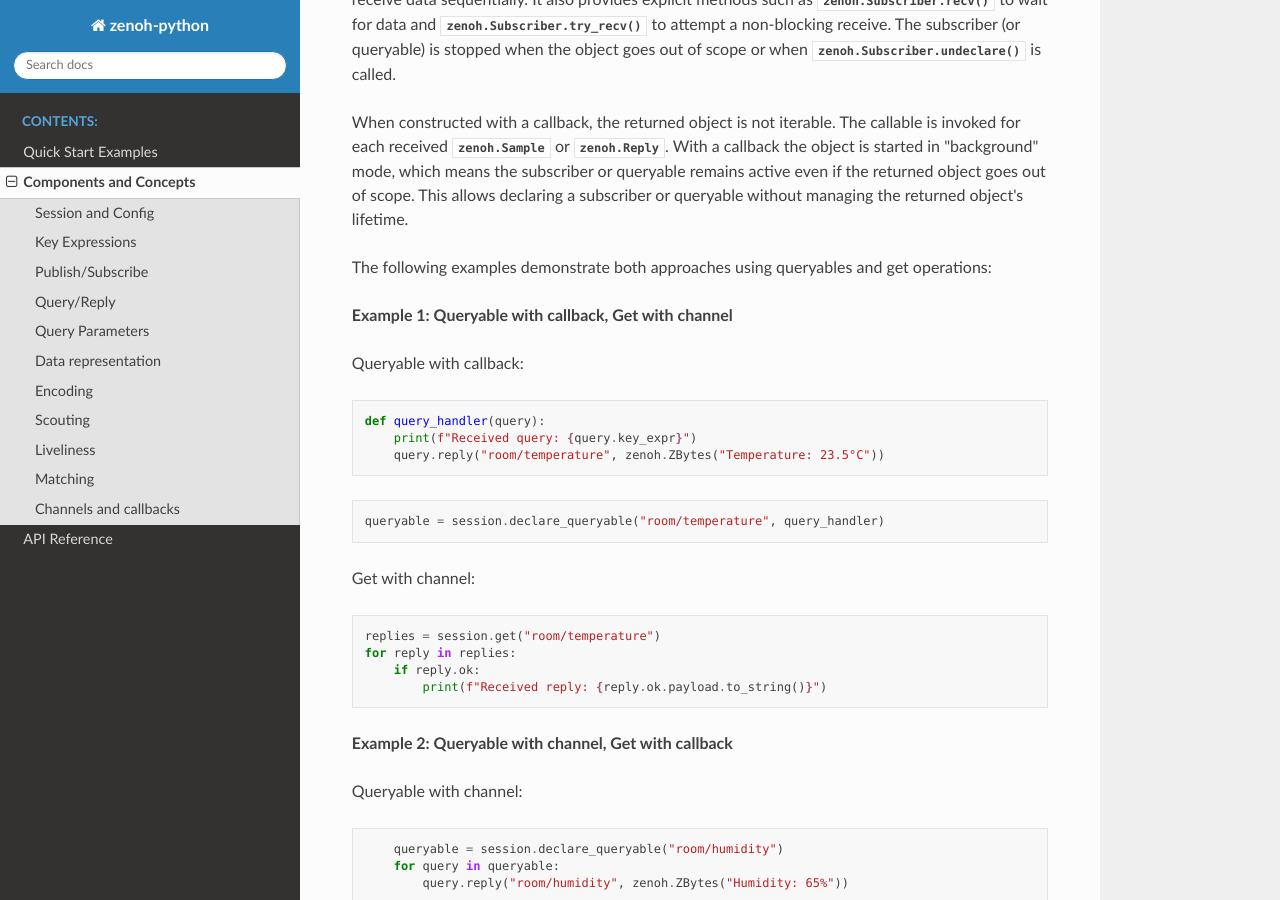
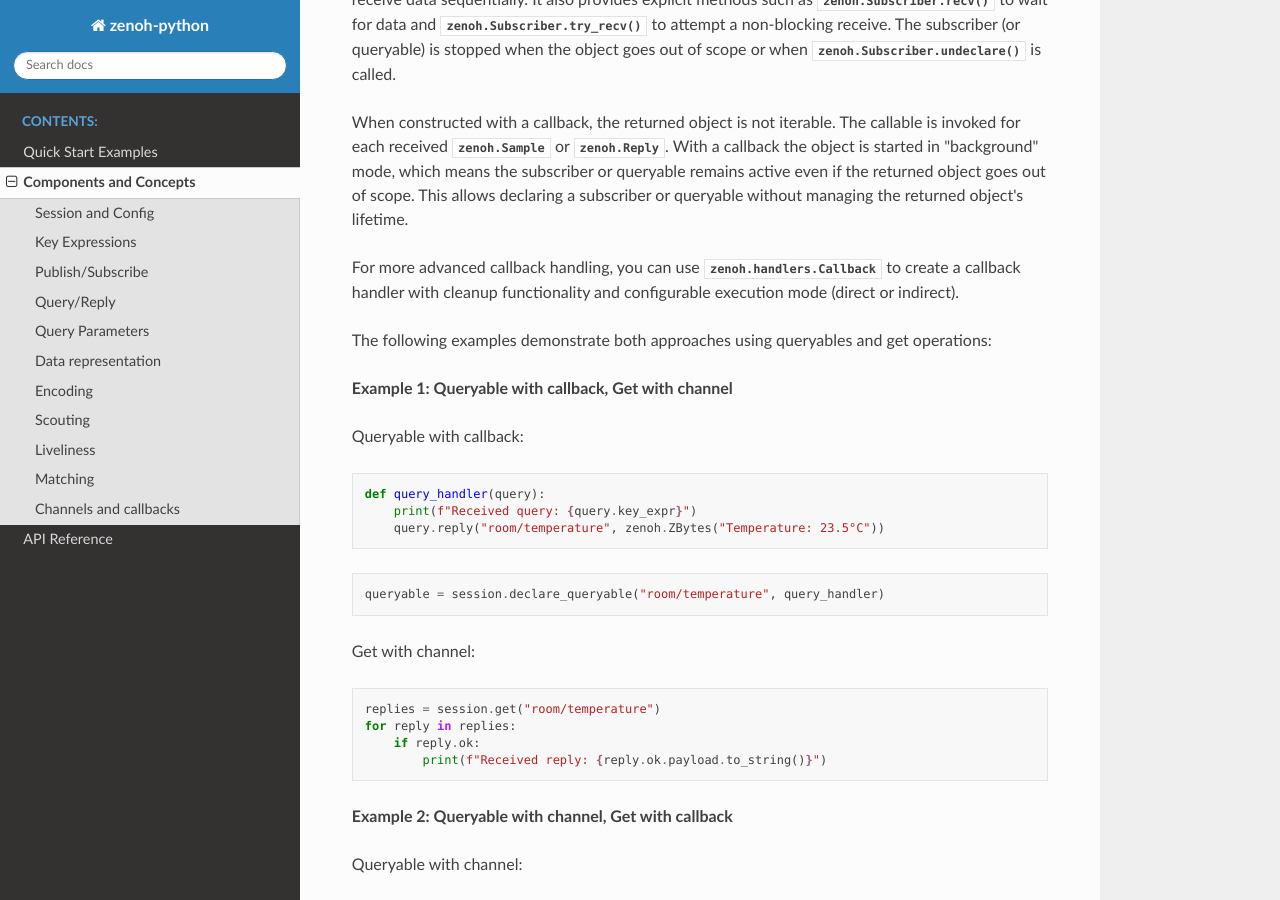
Before and after one commit to eclipse-zenoh/zenoh-python, a Sphinx documentation site: the page built from docs/concepts.rst, in a window 1280 px wide and 900 px high, scrolled down 9609 px. Built offline with Sphinx 7.4.7 and the Read the Docs theme 3.1.0, drawn with Linux system fonts in a browser that asks for light colours.

Commit message:
callback documented

```diff
--- a/docs/concepts.rst
+++ b/docs/concepts.rst
@@ -407,6 +407,10 @@ mode, which means the subscriber or queryable remains active even if the
 returned object goes out of scope. This allows declaring a subscriber or
 queryable without managing the returned object's lifetime.
 
+For more advanced callback handling, you can use :class:`zenoh.handlers.Callback`
+to create a callback handler with cleanup functionality and
+configurable execution mode (direct or indirect).
+
 The following examples demonstrate both approaches using queryables and get operations:
 
 **Example 1: Queryable with callback, Get with channel**
```
Also changed, not shown: 1 other file.
